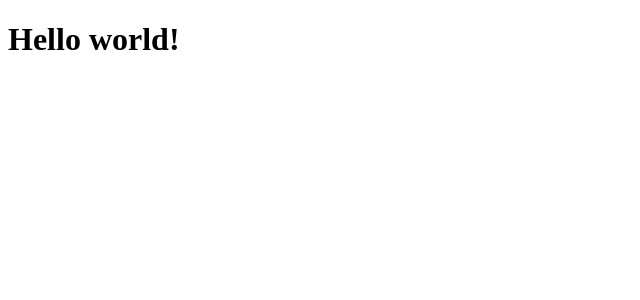
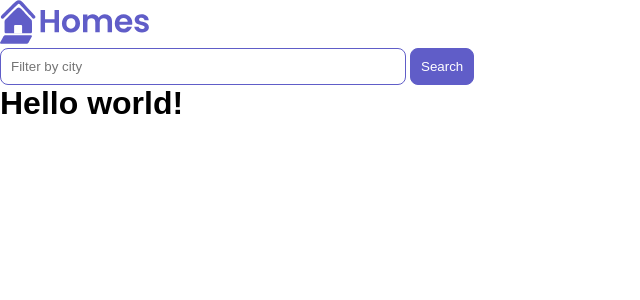
Before and after one commit to akmal-kamarudin/first-app, an Angular app: page / in a window 1280 px wide. Shown: the top 300 px of the page, without its empty margins (0-640 px from the left). Built offline with nearby package versions, Linux system fonts and the light colour scheme.

Commit message:
lesson2: Create HomeComponent

```diff
--- a/src/app/app.component.ts
+++ b/src/app/app.component.ts
@@ -1,10 +1,26 @@
 import { Component } from '@angular/core';
+import { HomeComponent } from './home/home.component';
 
 @Component({
   selector: 'app-root',
   // templateUrl: './app.component.html',
   styleUrls: ['./app.component.css'],
-  template: `<h1>Hello world!</h1>`,
+  standalone: true,
+  imports: [HomeComponent],
+  template: `<main>
+      <header class="brand-name">
+        <img
+          class="brand-logo"
+          src="/assets/logo.svg"
+          alt="logo"
+          aria-hidden="true"
+        />
+      </header>
+      <section class="content">
+        <app-home></app-home>
+      </section>
+    </main>
+    <h1>Hello world!</h1>`,
 })
 export class AppComponent {
   title = 'home';
--- /dev/null
+++ b/src/app/home/home.component.css
@@ -0,0 +1,40 @@
+.results {
+  display: grid;
+  column-gap: 14px;
+  row-gap: 14px;
+  grid-template-columns: repeat(auto-fill, minmax(400px, 400px));
+  margin-top: 50px;
+  justify-content: space-around;
+}
+
+input[type="text"] {
+  border: solid 1px var(--primary-color);
+  padding: 10px;
+  border-radius: 8px;
+  margin-right: 4px;
+  display: inline-block;
+  width: 30%;
+}
+
+button {
+  padding: 10px;
+  border: solid 1px var(--primary-color);
+  background: var(--primary-color);
+  color: white;
+  border-radius: 8px;
+}
+
+@media (min-width: 500px) and (max-width: 768px) {
+  .results {
+    grid-template-columns: repeat(2, 1fr);
+  }
+  input[type="text"] {
+    width: 70%;
+  }
+}
+
+@media (max-width: 499px) {
+  .results {
+    grid-template-columns: 1fr;
+  }
+}
--- /dev/null
+++ b/src/app/home/home.component.ts
@@ -0,0 +1,18 @@
+import { Component } from '@angular/core';
+import { CommonModule } from '@angular/common';
+
+@Component({
+  selector: 'app-home',
+  standalone: true,
+  imports: [CommonModule],
+  template: `
+    <section>
+      <form>
+        <input type="text" placeholder="Filter by city" />
+        <button class="primary" type="button">Search</button>
+      </form>
+    </section>
+  `,
+  styleUrls: ['./home.component.css'],
+})
+export class HomeComponent {}
--- a/src/index.html
+++ b/src/index.html
@@ -2,7 +2,7 @@
 <html lang="en">
   <head>
     <meta charset="utf-8" />
-    <title>FirstApp -Home</title>
+    <title>FirstApp - Home</title>
 
     <base href="/" />
     <meta name="viewport" content="width=device-width, initial-scale=1" />
--- a/src/main.ts
+++ b/src/main.ts
@@ -1,7 +1,9 @@
-import { platformBrowserDynamic } from '@angular/platform-browser-dynamic';
+import {
+  bootstrapApplication,
+  provideProtractorTestingSupport,
+} from '@angular/platform-browser';
+import { AppComponent } from './app/app.component';
 
-import { AppModule } from './app/app.module';
-
-
-platformBrowserDynamic().bootstrapModule(AppModule)
-  .catch(err => console.error(err));
+bootstrapApplication(AppComponent, {
+  providers: [provideProtractorTestingSupport()],
+}).catch((err) => console.error(err));
--- a/src/styles.css
+++ b/src/styles.css
@@ -1 +1,24 @@
 /* You can add global styles to this file, and also import other style files */
+/* You can add global styles to this file, and also import other style files */
+* {
+  margin: 0;
+  padding: 0;
+}
+
+body {
+  font-family: "Be Vietnam Pro", sans-serif;
+}
+:root {
+  --primary-color: #605dc8;
+  --secondary-color: #8b89e6;
+  --accent-color: #e8e7fa;
+  --shadow-color: #e8e8e8;
+}
+
+button.primary {
+  padding: 10px;
+  border: solid 1px var(--primary-color);
+  background: var(--primary-color);
+  color: white;
+  border-radius: 8px;
+}
```
Also changed, not shown: src/app/app.module.ts (+8 -11 lines), src/assets/location-pin.svg (added), src/assets/logo.svg (added).
